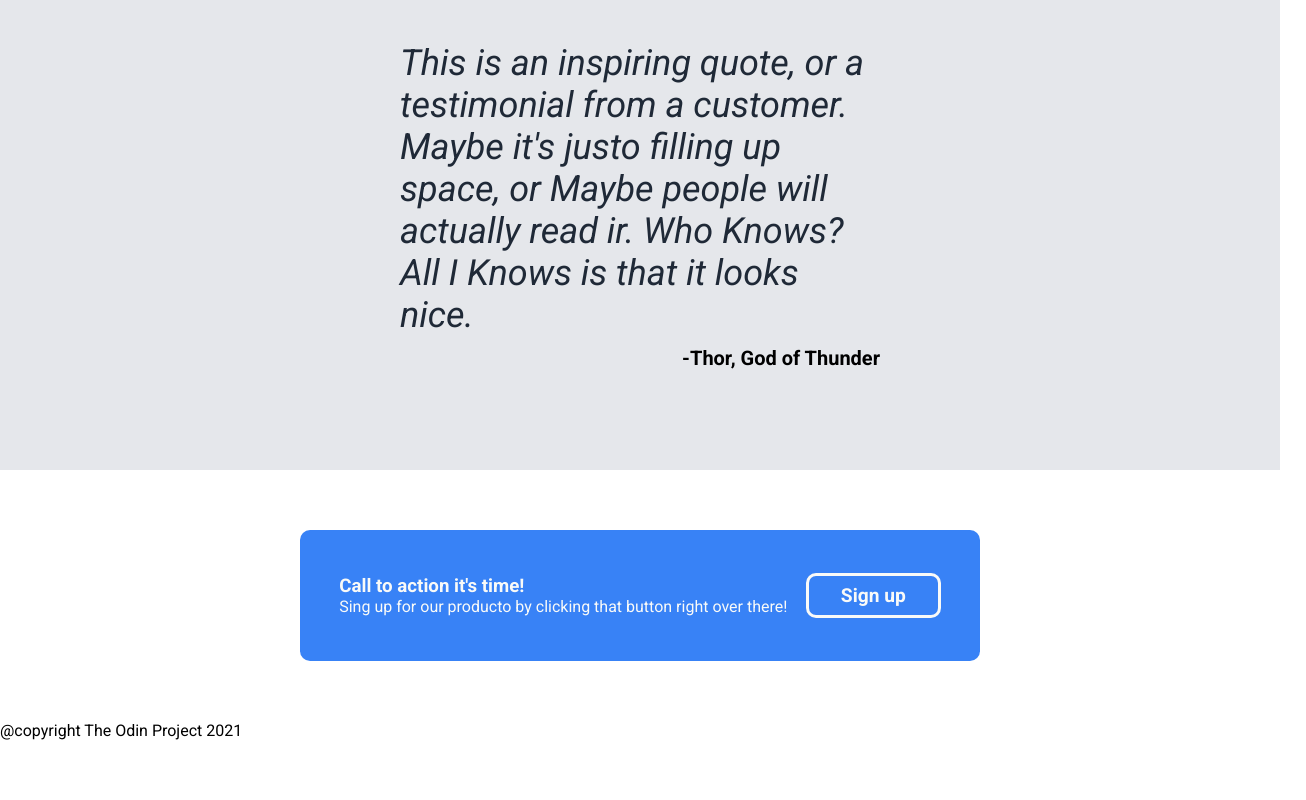
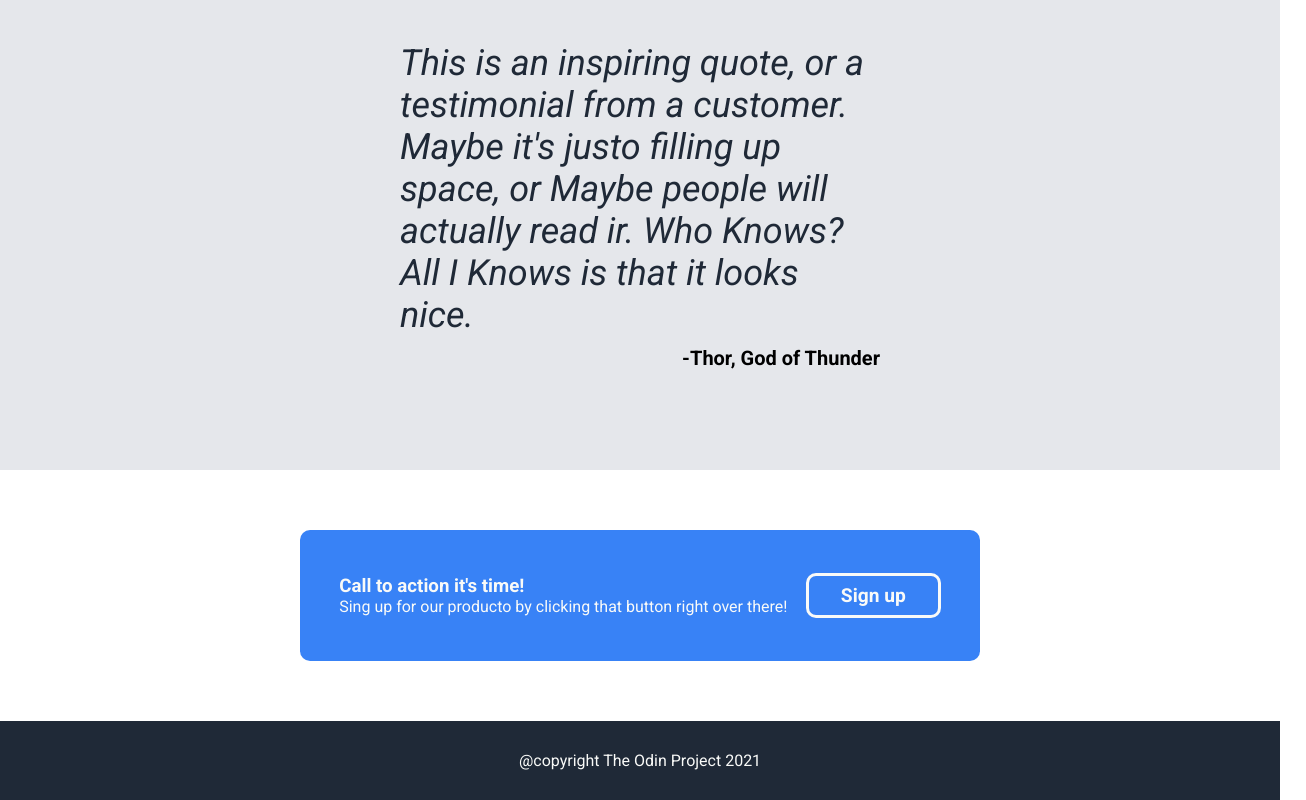
Before and after one commit to Johnny09887/Landing-Page, a plain HTML site: page index.html in a window 1280 px wide. Shown: the part 1635-2435 px from the top of the page, 1306 px wide, since content can reach past the window. Before the commit the page ends 2375 px from the top, so only its background shows below. Drawn offline with Linux system fonts and the light colour scheme.

Commit message:
Add styles in style.css and modify index.html
- Add styles to the footer in style.css
- Modify the image size in the one-column section
in index.html

```diff
--- a/index.html
+++ b/index.html
@@ -38,7 +38,7 @@
       </div>
 
       <div class="img-column">
-        <img src="/images/theodin.png" alt="" width="600px">
+        <img src="/images/theodin.png" alt="" width="500px">
       </div>
     </div>
 
@@ -102,7 +102,7 @@
     </div>
   </section>
 
-  <footer class=" color.blue menu-footer">
+  <footer class="menu-footer">
     <div class="footer-creds">
       <p>@copyright The Odin Project 2021</p>
     </div>
--- a/style.css
+++ b/style.css
@@ -185,3 +185,17 @@ h2 {
   justify-content: space-around;
   align-items: center;
 }
+
+/* Footer section */
+
+.menu-footer {
+  background-color: var(--color-blue);
+}
+
+.footer-creds {
+  color: var(--color-white);
+  padding: 30px;
+  display: flex;
+  justify-content: center;
+  align-items: center;
+}
```
